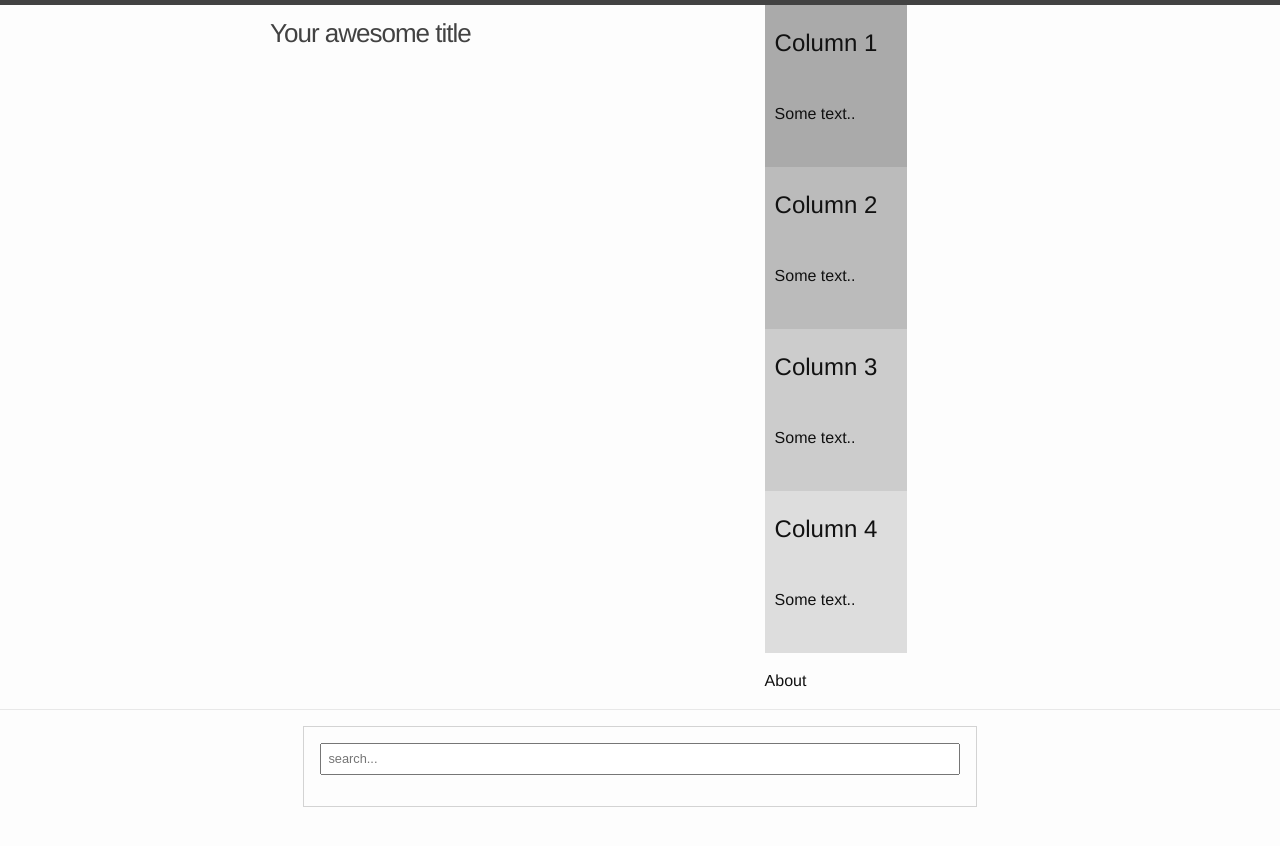
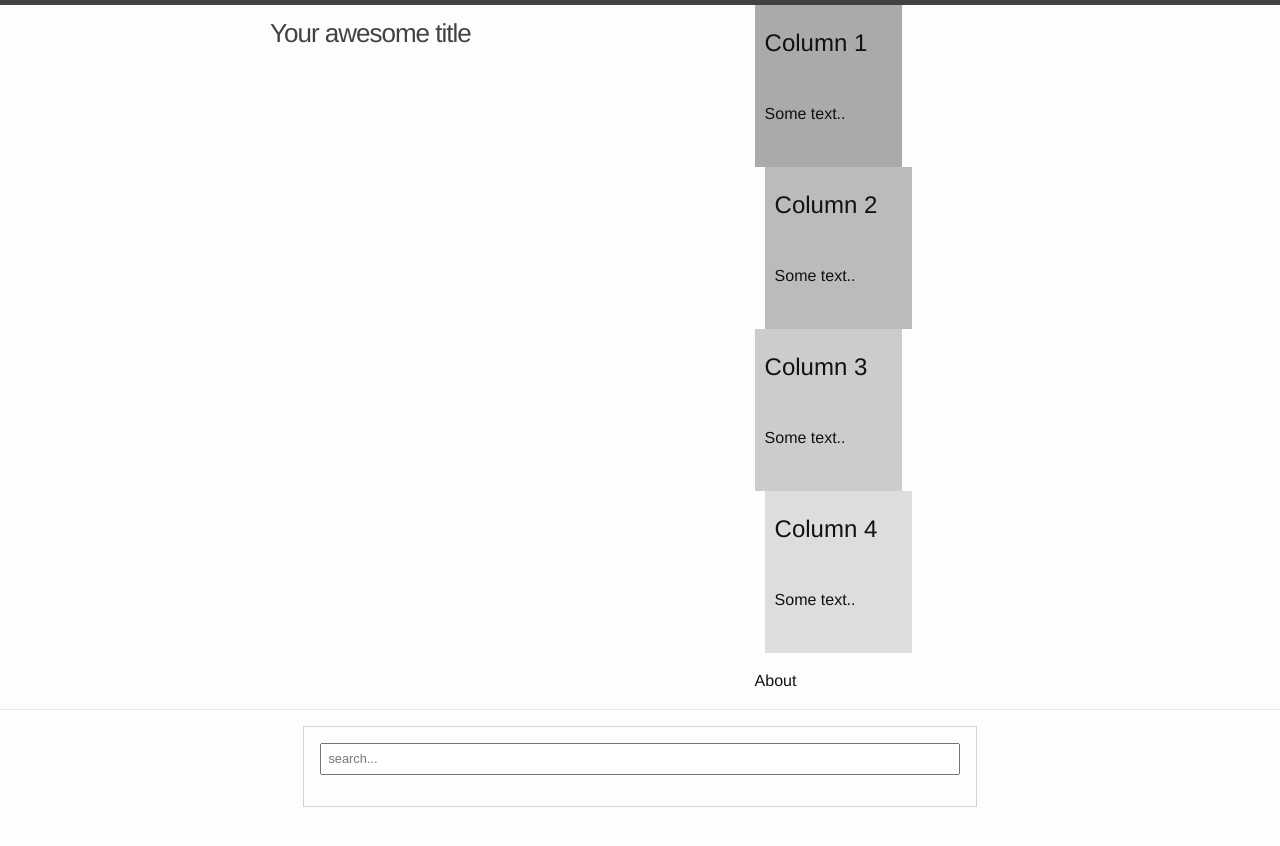
Before and after one commit to saimayasmeen4/minneatairu-json.github.io, a Jekyll site: the page built from about.markdown, in a window 1280 px wide. Shown: the top 846 px of the page. Built offline with Jekyll 4.4.1, drawn with Linux system fonts in a browser that asks for light colours; comment, search, counter and statistics services are not loaded.

Commit message:
Update header.html

```diff
--- a/_includes/header.html
+++ b/_includes/header.html
@@ -7,22 +7,22 @@
     <nav class="site-nav">
 <!--       <a href="#" class="menu-icon"> -->
 <div class="row">
-  <div class="column" style="background-color:#aaa;float: left;width: 50%;padding: 10px;">
+  <div class="column" style="background-color:#aaa;float: left;width: 40%;padding: 10px;">
     <h2>Column 1</h2>
     <p>Some text..</p>
   </div>
-  <div class="column" style="background-color:#bbb;float: left;width: 50%;padding: 10px;">
+  <div class="column" style="background-color:#bbb;float: left;width: 40%;padding: 10px;margin-left:10px;">
     <h2>Column 2</h2>
     <p>Some text..</p>
   </div>
 </div>
 
 <div class="row">
-  <div class="column" style="background-color:#ccc;float: left;width: 50%;padding: 10px;">
+  <div class="column" style="background-color:#ccc;float: left;width: 40%;padding: 10px;">
     <h2>Column 3</h2>
     <p>Some text..</p>
   </div>
-  <div class="column" style="background-color:#ddd;float: left;width: 50%;padding: 10px;">
+  <div class="column" style="background-color:#ddd;float: left;width: 40%;padding: 10px;margin-left:10px;">
     <h2>Column 4</h2>
     <p>Some text..</p>
   </div>
```
